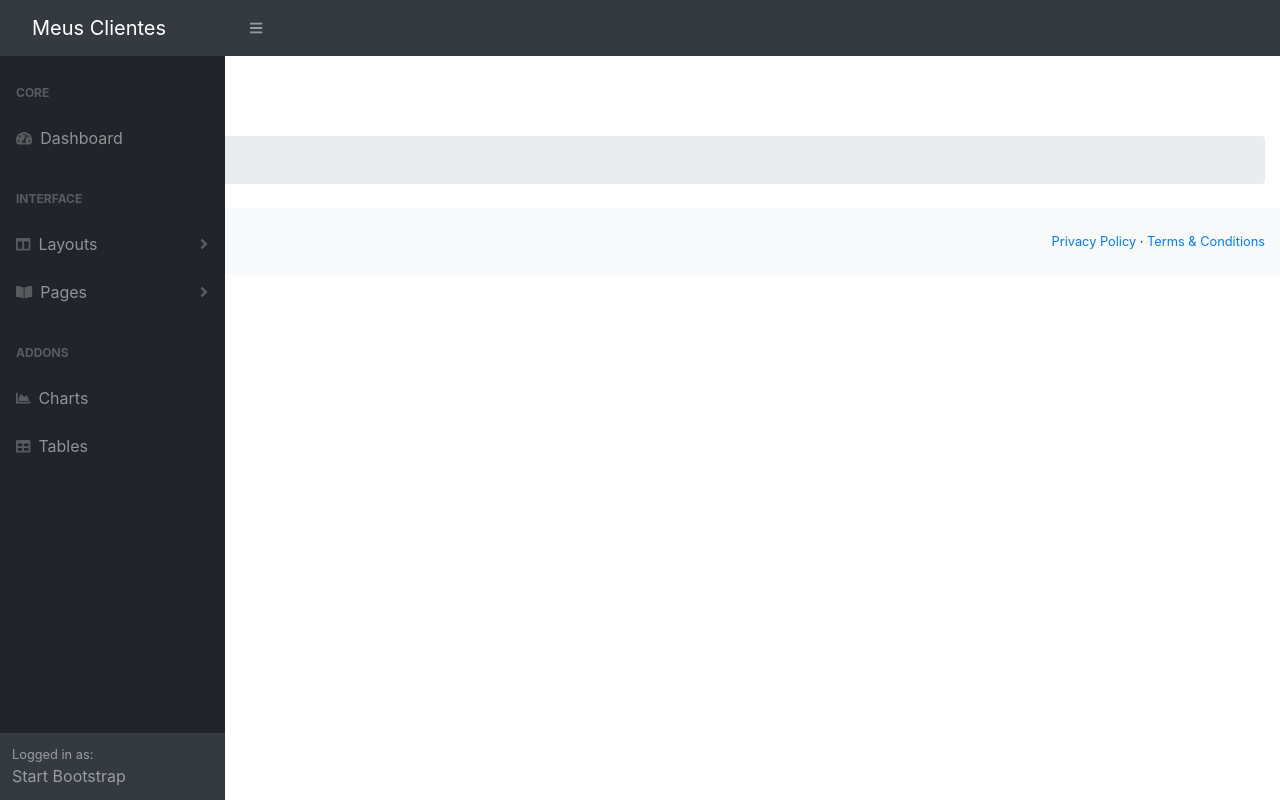
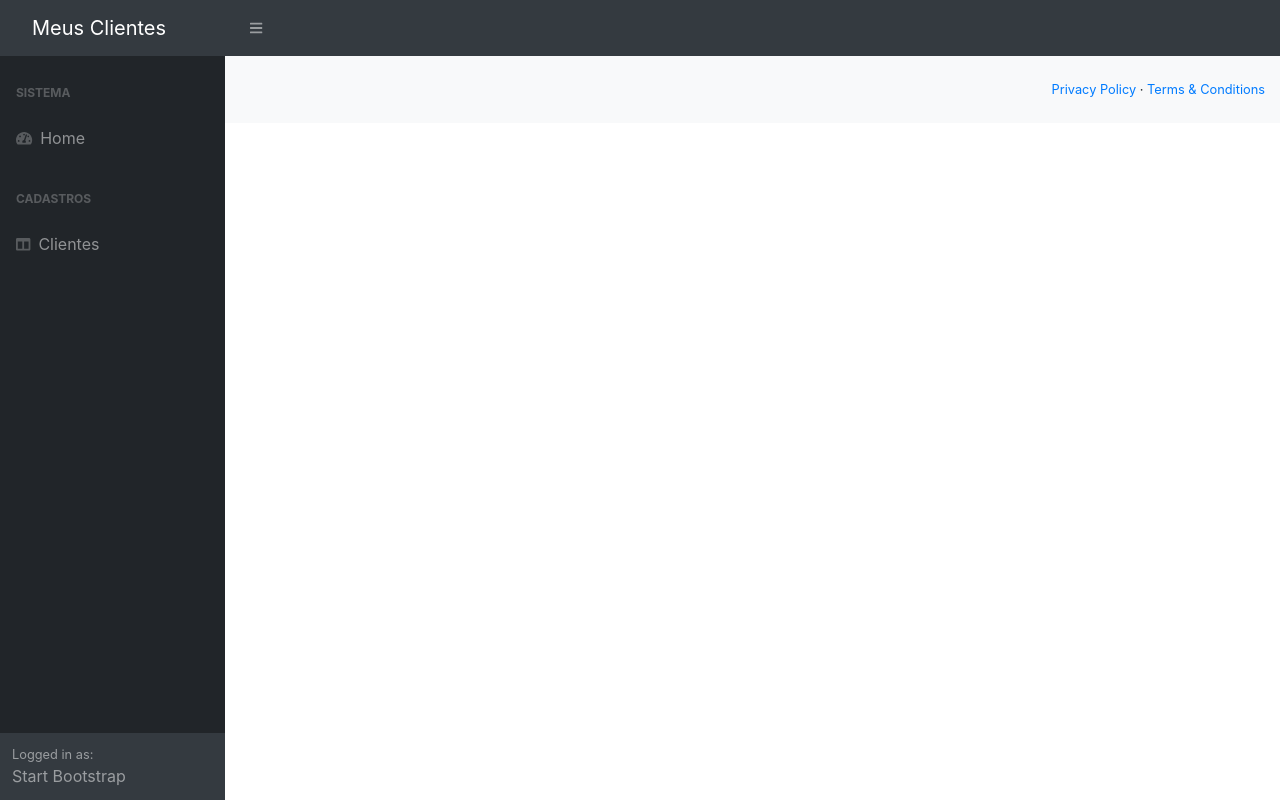
Before and after one commit to dilluter/Clientes-FullStack, an Angular app in the folder clientes-app/: page / in a window 1280 px wide. Built offline with nearby package versions, Linux system fonts and the light colour scheme.

Commit message:
Configurando navegação através de rotas

```diff
--- a/clientes-app/src/app/app-routing.module.ts
+++ b/clientes-app/src/app/app-routing.module.ts
@@ -1,8 +1,11 @@
 import { NgModule } from '@angular/core';
 import { Routes, RouterModule } from '@angular/router';
+import { HomeComponent } from './home/home.component';
 
 
-const routes: Routes = [];
+const routes: Routes = [
+  { path: 'home', component: HomeComponent },
+];
 
 @NgModule({
   imports: [RouterModule.forRoot(routes)],
--- a/clientes-app/src/app/app.component.html
+++ b/clientes-app/src/app/app.component.html
@@ -4,7 +4,7 @@
   <div id="layoutSidenav_content">
     <main>
       <div class="container-fluid">
-        <app-home></app-home>
+        <router-outlet></router-outlet>
       </div>
       <footer class="py-4 bg-light mt-auto">
         <div class="container-fluid">
--- a/clientes-app/src/app/app.module.ts
+++ b/clientes-app/src/app/app.module.ts
@@ -6,16 +6,19 @@ import { AppComponent } from './app.component';
 
 import { TemplateModule } from './template/template.module';
 import { HomeComponent } from './home/home.component'
+import { ClientesModule } from './clientes/clientes.module';
 
 @NgModule({
   declarations: [
     AppComponent,
     HomeComponent
+
   ],
   imports: [
     BrowserModule,
     AppRoutingModule,
-    TemplateModule
+    TemplateModule,
+    ClientesModule
   ],
   providers: [],
   bootstrap: [AppComponent]
--- /dev/null
+++ b/clientes-app/src/app/clientes/clientes-form/clientes-form.component.html
@@ -0,0 +1,4 @@
+<h1 class="mt-4">CLIENTES_FORM</h1>
+<ol class="breadcrumb mb-4">
+    <li class="breadcrumb-item active">Bem vindo</li>
+</ol>
--- /dev/null
+++ b/clientes-app/src/app/clientes/clientes-form/clientes-form.component.ts
@@ -0,0 +1,15 @@
+import { Component, OnInit } from '@angular/core';
+
+@Component({
+  selector: 'app-clientes-form',
+  templateUrl: './clientes-form.component.html',
+  styleUrls: ['./clientes-form.component.css']
+})
+export class ClientesFormComponent implements OnInit {
+
+  constructor() { }
+
+  ngOnInit(): void {
+  }
+
+}
--- /dev/null
+++ b/clientes-app/src/app/clientes/clientes.module.ts
@@ -0,0 +1,17 @@
+import { NgModule } from '@angular/core';
+import { CommonModule } from '@angular/common';
+
+import { ClientesRoutingModule } from './clientes-routing.module';
+import { ClientesFormComponent } from './clientes-form/clientes-form.component';
+
+
+@NgModule({
+  declarations: [ClientesFormComponent],
+  imports: [
+    CommonModule,
+    ClientesRoutingModule
+  ],
+  exports: [
+    ClientesFormComponent]
+})
+export class ClientesModule { }
--- a/clientes-app/src/app/template/sidebar/sidebar.component.html
+++ b/clientes-app/src/app/template/sidebar/sidebar.component.html
@@ -2,55 +2,21 @@
     <nav class="sb-sidenav accordion sb-sidenav-dark" id="sidenavAccordion">
         <div class="sb-sidenav-menu">
             <div class="nav">
-                <div class="sb-sidenav-menu-heading">Core</div>
-                <a class="nav-link" href="index.html"
-                    ><div class="sb-nav-link-icon"><i class="fas fa-tachometer-alt"></i></div>
-                    Dashboard</a
-                >
-                <div class="sb-sidenav-menu-heading">Interface</div>
-                <a class="nav-link collapsed" href="#" data-toggle="collapse" data-target="#collapseLayouts" aria-expanded="false" aria-controls="collapseLayouts"
-                    ><div class="sb-nav-link-icon"><i class="fas fa-columns"></i></div>
-                    Layouts
-                    <div class="sb-sidenav-collapse-arrow"><i class="fas fa-angle-down"></i></div
-                ></a>
-                <div class="collapse" id="collapseLayouts" aria-labelledby="headingOne" data-parent="#sidenavAccordion">
-                    <nav class="sb-sidenav-menu-nested nav"><a class="nav-link" href="layout-static.html">Static Navigation</a><a class="nav-link" href="layout-sidenav-light.html">Light Sidenav</a></nav>
-                </div>
-                <a class="nav-link collapsed" href="#" data-toggle="collapse" data-target="#collapsePages" aria-expanded="false" aria-controls="collapsePages"
-                    ><div class="sb-nav-link-icon"><i class="fas fa-book-open"></i></div>
-                    Pages
-                    <div class="sb-sidenav-collapse-arrow"><i class="fas fa-angle-down"></i></div
-                ></a>
-                <div class="collapse" id="collapsePages" aria-labelledby="headingTwo" data-parent="#sidenavAccordion">
-                    <nav class="sb-sidenav-menu-nested nav accordion" id="sidenavAccordionPages">
-                        <a class="nav-link collapsed" href="#" data-toggle="collapse" data-target="#pagesCollapseAuth" aria-expanded="false" aria-controls="pagesCollapseAuth"
-                            >Authentication
-                            <div class="sb-sidenav-collapse-arrow"><i class="fas fa-angle-down"></i></div
-                        ></a>
-                        <div class="collapse" id="pagesCollapseAuth" aria-labelledby="headingOne" data-parent="#sidenavAccordionPages">
-                            <nav class="sb-sidenav-menu-nested nav"><a class="nav-link" href="login.html">Login</a><a class="nav-link" href="register.html">Register</a><a class="nav-link" href="password.html">Forgot Password</a></nav>
-                        </div>
-                        <a class="nav-link collapsed" href="#" data-toggle="collapse" data-target="#pagesCollapseError" aria-expanded="false" aria-controls="pagesCollapseError"
-                            >Error
-                            <div class="sb-sidenav-collapse-arrow"><i class="fas fa-angle-down"></i></div
-                        ></a>
-                        <div class="collapse" id="pagesCollapseError" aria-labelledby="headingOne" data-parent="#sidenavAccordionPages">
-                            <nav class="sb-sidenav-menu-nested nav"><a class="nav-link" href="401.html">401 Page</a><a class="nav-link" href="404.html">404 Page</a><a class="nav-link" href="500.html">500 Page</a></nav>
-                        </div>
-                    </nav>
-                </div>
-                <div class="sb-sidenav-menu-heading">Addons</div>
-                <a class="nav-link" href="charts.html"
-                    ><div class="sb-nav-link-icon"><i class="fas fa-chart-area"></i></div>
-                    Charts</a
-                ><a class="nav-link" href="tables.html"
-                    ><div class="sb-nav-link-icon"><i class="fas fa-table"></i></div>
-                    Tables</a
-                >
+                <div class="sb-sidenav-menu-heading">Sistema</div>
+                <a class="nav-link" routerLink="/home">
+                    <div class="sb-nav-link-icon"><i class="fas fa-tachometer-alt"></i>
+                    </div>
+                    Home
+                    </a>
+                <div class="sb-sidenav-menu-heading">Cadastros</div>
+                <a class="nav-link" routerLink="/clientes-form">
+                        <div class="sb-nav-link-icon"><i class="fas fa-columns"></i></div>
+                    Clientes
+                </a>
             </div>
         </div>
-        <div class="sb-sidenav-footer">
-            <div class="small">Logged in as:</div>
+<div class="sb-sidenav-footer">
+        <div class="small">Logged in as:</div>
             Start Bootstrap
         </div>
     </nav>
--- a/clientes-app/src/app/template/template.module.ts
+++ b/clientes-app/src/app/template/template.module.ts
@@ -2,6 +2,7 @@ import { NgModule } from '@angular/core';
 import { CommonModule } from '@angular/common';
 import { NavbarComponent } from './navbar/navbar.component';
 import { SidebarComponent } from './sidebar/sidebar.component';
+import { RouterModule } from '@angular/router';
 
 
 @NgModule({
@@ -10,7 +11,8 @@ import { SidebarComponent } from './sidebar/sidebar.component';
     SidebarComponent
   ],
   imports: [
-    CommonModule
+    CommonModule,
+    RouterModule
   ],
   exports: [
     NavbarComponent,
```
Also changed, not shown: clientes-app/src/app/clientes/clientes-routing.module.ts (added, +14 -0 lines), clientes-app/src/app/clientes/clientes-form/clientes-form.component.css (added), 2 other files (tests, documents, lock files or other folders).
